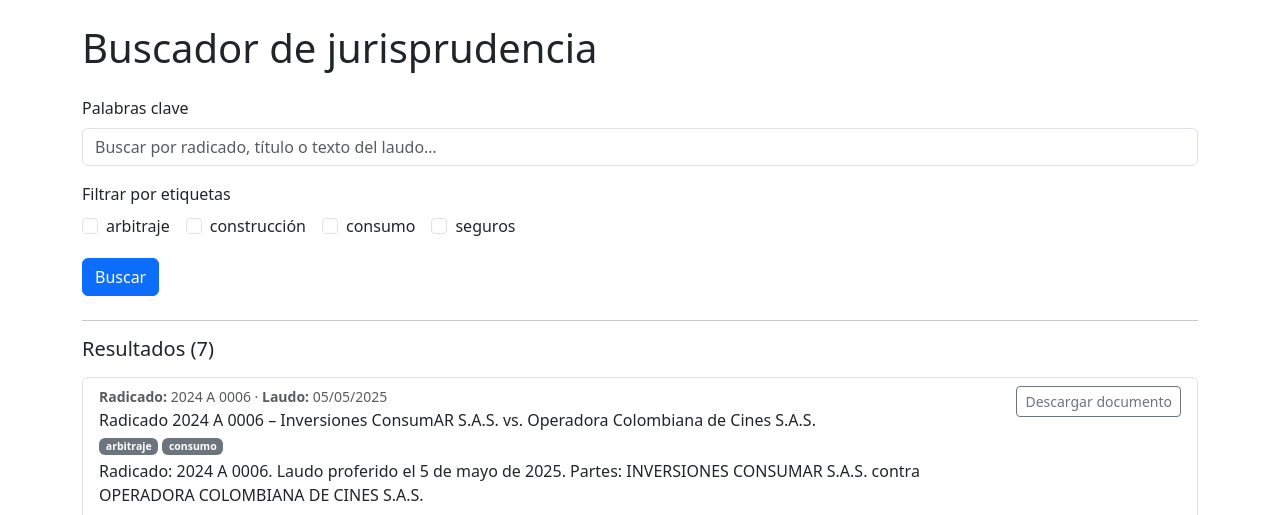
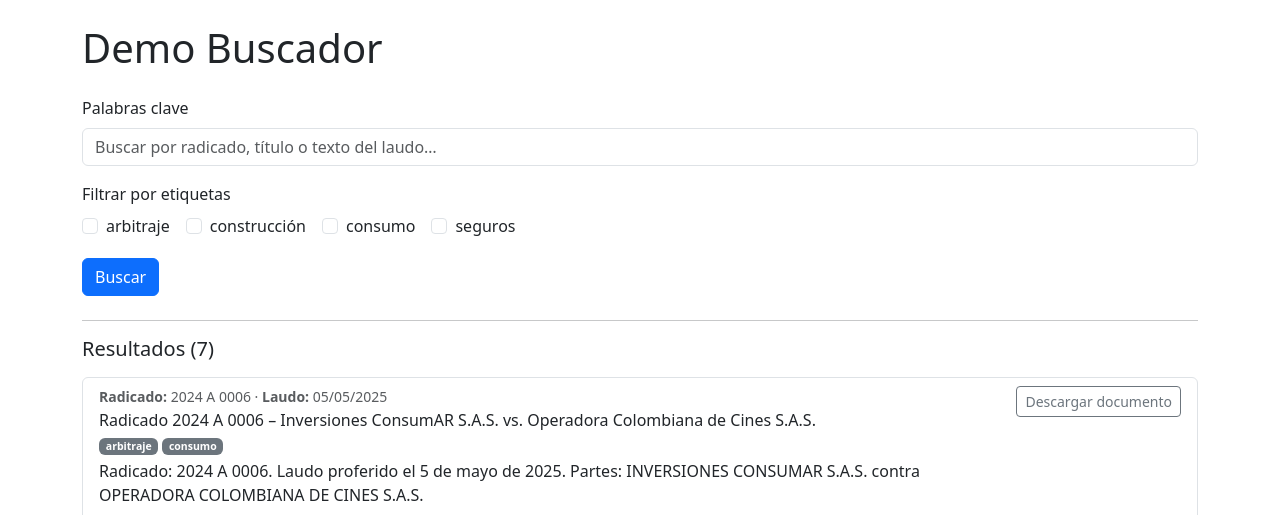
Before and after one commit to TicioChatbot/demo_arbitraje, a Flask app: page / in a window 1280 px wide. Shown: the top 515 px of the page. Run offline with Flask 3, Linux system fonts and the light colour scheme.

Commit message:
terminology

```diff
--- a/templates/search.html
+++ b/templates/search.html
@@ -3,7 +3,7 @@
 <html lang="es">
   <head>
     <meta charset="utf-8" />
-    <title>Buscador de jurisprudencia</title>
+    <title>Demo Buscador</title>
     <meta name="viewport" content="width=device-width, initial-scale=1">
 
     <!-- Estilos rápidos con Bootstrap CDN -->
@@ -14,7 +14,7 @@
   </head>
   <body>
     <div class="container py-4">
-      <h1 class="mb-4">Buscador de jurisprudencia</h1>
+      <h1 class="mb-4">Demo Buscador</h1>
 
       <form method="get" class="mb-4">
         <!-- Búsqueda por palabras clave -->
```
